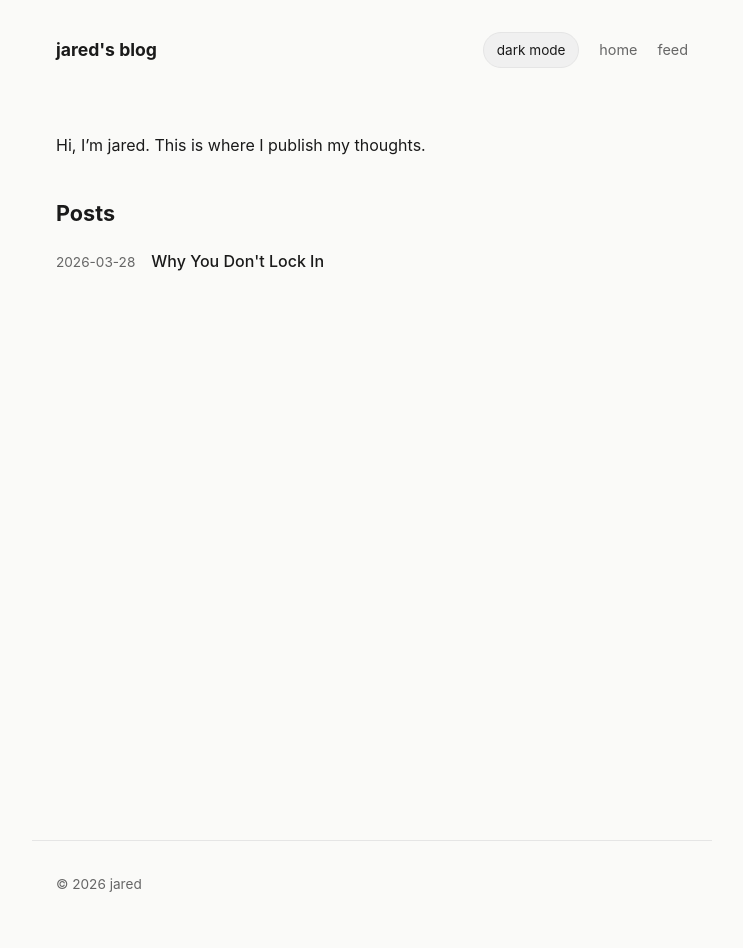
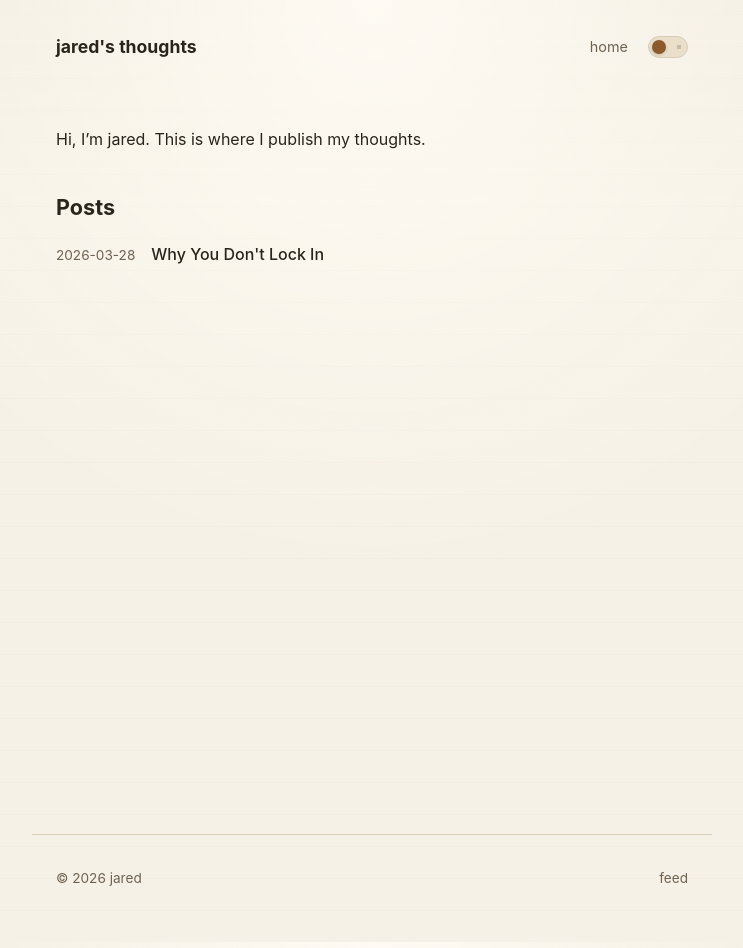
Before and after one commit to jareddotsh/thoughts.jared.sh, a Jekyll site: the page built from index.md, in a window 1280 px wide. Shown: the whole page, without its empty margins (268-1011 px from the left). Built offline with Jekyll 4.4.1, drawn with Linux system fonts in a browser that asks for light colours.

Commit message:
update to thoughts and other things

```diff
--- a/_config.yml
+++ b/_config.yml
@@ -1,6 +1,6 @@
-title: jared's blog
-description: Personal blog and notes
-url: "https://blog.jared.sh"
+title: jared's thoughts
+description: My thoughts on things.
+url: "https://thoughts.jared.sh"
 baseurl: ""
 
 author:
--- a/_includes/footer.html
+++ b/_includes/footer.html
@@ -1,3 +1,4 @@
 <footer class="site-footer">
   <p>&copy; {{ site.time | date: "%Y" }} {{ site.author.name }}</p>
+  <p><a href="{{ '/feed.xml' | relative_url }}">feed</a></p>
 </footer>
--- a/_includes/head.html
+++ b/_includes/head.html
@@ -35,8 +35,9 @@
 			}
 
 			function syncToggle(theme) {
-				toggle.setAttribute("aria-pressed", theme === "dark" ? "true" : "false");
-				toggle.textContent = theme === "dark" ? "light mode" : "dark mode";
+					var isDark = theme === "dark";
+					toggle.setAttribute("aria-checked", isDark ? "true" : "false");
+					toggle.setAttribute("title", isDark ? "Switch to light mode" : "Switch to dark mode");
 			}
 
 			toggle.addEventListener("click", function () {
--- a/_includes/header.html
+++ b/_includes/header.html
@@ -2,9 +2,8 @@
   <nav class="site-nav">
     <a class="site-title" href="{{ '/' | relative_url }}">{{ site.title }}</a>
     <div class="nav-links">
-      <button class="theme-toggle" type="button" data-theme-toggle aria-pressed="false">dark mode</button>
       <a href="{{ '/' | relative_url }}">home</a>
-      <a href="{{ '/feed.xml' | relative_url }}">feed</a>
+      <button class="theme-toggle" type="button" data-theme-toggle role="switch" aria-checked="false" aria-label="Toggle color theme"></button>
     </div>
   </nav>
 </header>
--- a/assets/css/style.css
+++ b/assets/css/style.css
@@ -2,13 +2,25 @@
 *, *::before, *::after { box-sizing: border-box; margin: 0; padding: 0; }
 
 :root {
-  --bg: #fafaf8;
-  --fg: #1a1a1a;
-  --muted: #666;
-  --accent: #2563eb;
-  --border: #e5e5e5;
-  --surface: #f0f0f0;
-  --surface-hover: #e7e7e7;
+  --bg: #f6f1e6;
+  --bg-accent: #efe6d3;
+  --paper-shadow: rgba(98, 77, 44, 0.08);
+  --toggle-track: #eadfca;
+  --toggle-track-hover: #e3d5bc;
+  --toggle-knob: #8c5a2b;
+  --toggle-sun: rgba(140, 90, 43, 0.4);
+  --toggle-moon: rgba(111, 98, 83, 0.28);
+  --page-texture:
+    radial-gradient(circle at top, rgba(255, 252, 245, 0.9), transparent 50%),
+    linear-gradient(180deg, rgba(140, 90, 43, 0.03), transparent 22%),
+    repeating-linear-gradient(0deg, transparent 0, transparent 31px, rgba(111, 98, 83, 0.035) 32px);
+  --quote-bg: rgba(251, 247, 239, 0.75);
+  --fg: #2a241c;
+  --muted: #6f6253;
+  --accent: #8c5a2b;
+  --border: #d9ccb8;
+  --surface: #fbf7ef;
+  --surface-hover: #f4ecde;
   --max-width: 680px;
   --font-sans: -apple-system, BlinkMacSystemFont, "Segoe UI", Roboto, sans-serif;
   --font-mono: "SFMono-Regular", Consolas, "Liberation Mono", Menlo, monospace;
@@ -16,6 +28,15 @@
 
 :root[data-theme="dark"] {
   --bg: #111315;
+  --bg-accent: #1a1d20;
+  --paper-shadow: rgba(0, 0, 0, 0);
+  --toggle-track: #202429;
+  --toggle-track-hover: #2a3036;
+  --toggle-knob: #f3f4f6;
+  --toggle-sun: rgba(125, 211, 252, 0.16);
+  --toggle-moon: rgba(243, 244, 246, 0.42);
+  --page-texture: none;
+  --quote-bg: rgba(26, 29, 32, 0.7);
   --fg: #f3f4f6;
   --muted: #a1a1aa;
   --accent: #7dd3fc;
@@ -27,6 +48,15 @@
 @media (prefers-color-scheme: dark) {
   :root:not([data-theme="light"]) {
     --bg: #111315;
+    --bg-accent: #1a1d20;
+    --paper-shadow: rgba(0, 0, 0, 0);
+    --toggle-track: #202429;
+    --toggle-track-hover: #2a3036;
+    --toggle-knob: #f3f4f6;
+    --toggle-sun: rgba(125, 211, 252, 0.16);
+    --toggle-moon: rgba(243, 244, 246, 0.42);
+    --page-texture: none;
+    --quote-bg: rgba(26, 29, 32, 0.7);
     --fg: #f3f4f6;
     --muted: #a1a1aa;
     --accent: #7dd3fc;
@@ -38,7 +68,8 @@
 
 body {
   font-family: var(--font-sans);
-  background: var(--bg);
+  background-color: var(--bg);
+  background-image: var(--page-texture);
   color: var(--fg);
   line-height: 1.7;
   font-size: 1rem;
@@ -89,19 +120,55 @@ main { padding-top: 2rem; padding-bottom: 4rem; min-height: calc(100vh - 160px);
 .nav-links a:hover { color: var(--fg); }
 
 .theme-toggle {
+  position: relative;
+  width: 2.5rem;
+  height: 1.4rem;
   border: 1px solid var(--border);
-  background: var(--surface);
-  color: var(--fg);
+  background: var(--toggle-track);
   border-radius: 999px;
-  padding: 0.35rem 0.8rem;
+  padding: 0;
   font: inherit;
-  font-size: 0.85rem;
   cursor: pointer;
-  transition: background-color 0.2s ease, border-color 0.2s ease, color 0.2s ease;
+  appearance: none;
+  transition: background-color 0.2s ease, border-color 0.2s ease, box-shadow 0.2s ease;
 }
 
 .theme-toggle:hover {
-  background: var(--surface-hover);
+  background: var(--toggle-track-hover);
+}
+
+.theme-toggle::before {
+  content: "";
+  position: absolute;
+  top: 50%;
+  left: 0.16rem;
+  width: 0.88rem;
+  height: 0.88rem;
+  border-radius: 50%;
+  background: var(--toggle-knob);
+  box-shadow: 0 1px 3px rgba(0, 0, 0, 0.16);
+  transform: translateY(-50%);
+  transition: transform 0.2s ease, background-color 0.2s ease;
+}
+
+.theme-toggle::after {
+  content: "";
+  position: absolute;
+  inset: 0;
+  pointer-events: none;
+  background:
+    radial-gradient(circle at 0.52rem 50%, var(--toggle-sun) 0 0.13rem, transparent 0.14rem),
+    radial-gradient(circle at calc(100% - 0.5rem) 50%, var(--toggle-moon) 0 0.14rem, transparent 0.15rem),
+    radial-gradient(circle at calc(100% - 0.43rem) 50%, var(--toggle-track) 0 0.1rem, transparent 0.11rem);
+}
+
+.theme-toggle[aria-checked="true"]::before {
+  transform: translate(1.08rem, -50%);
+}
+
+.theme-toggle:focus-visible {
+  outline: none;
+  box-shadow: 0 0 0 3px color-mix(in srgb, var(--accent) 25%, transparent);
 }
 
 /* Typography */
@@ -123,12 +190,15 @@ code {
   font-family: var(--font-mono);
   font-size: 0.875em;
   background: var(--surface);
+  border: 1px solid var(--border);
   padding: 0.15em 0.35em;
   border-radius: 3px;
 }
 
 pre {
   background: var(--surface);
+  border: 1px solid var(--border);
+  box-shadow: 0 0.4rem 1.2rem var(--paper-shadow);
   border-radius: 6px;
   padding: 1rem 1.25rem;
   overflow-x: auto;
@@ -139,7 +209,10 @@ pre code { background: none; padding: 0; }
 
 blockquote {
   border-left: 3px solid var(--border);
+  background: var(--quote-bg);
   padding-left: 1rem;
+  padding-top: 0.35rem;
+  padding-bottom: 0.35rem;
   color: var(--muted);
   margin-bottom: 1.25rem;
 }
@@ -215,6 +288,7 @@ img {
 /* Tags */
 .tag {
   background: var(--surface);
+  border: 1px solid var(--border);
   border-radius: 3px;
   padding: 0.1em 0.45em;
   font-size: 0.8rem;
@@ -224,7 +298,24 @@ img {
 .home h2 { margin-top: 2.5rem; }
 
 /* Footer */
+.site-footer {
+  display: flex;
+  align-items: center;
+  justify-content: space-between;
+  gap: 1rem;
+  flex-wrap: wrap;
+}
+
 .site-footer p {
   color: var(--muted);
   font-size: 0.85rem;
 }
+
+.site-footer a {
+  color: var(--muted);
+  text-decoration: none;
+}
+
+.site-footer a:hover {
+  color: var(--fg);
+}
```
Also changed, not shown: README.md.
